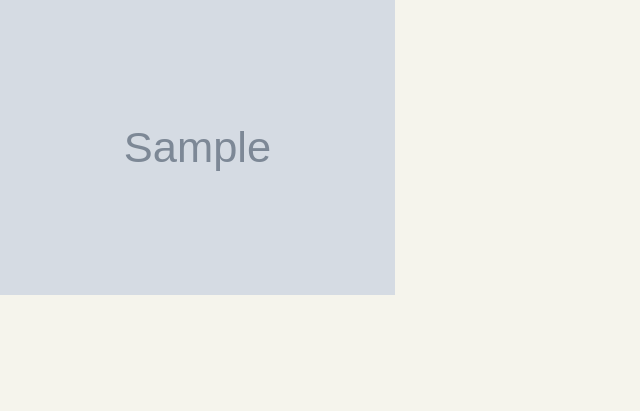
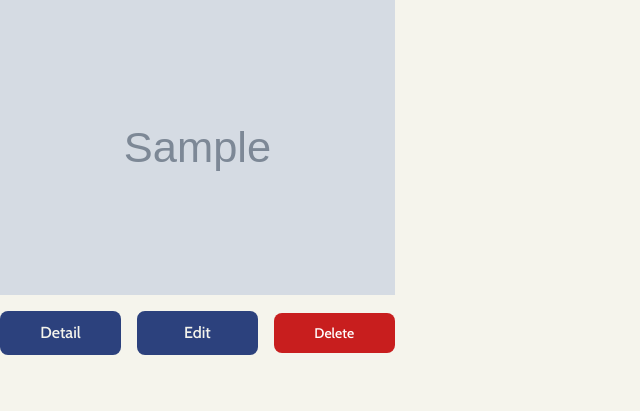
Before and after one commit to SpringOfLives/rosha_forms, a Django app: page /audition/ in a window 1280 px wide. Shown: the part 217-628 px from the top of the page, without its empty margins (0-640 px from the left). Run offline with Django 5.2, Linux system fonts and the light colour scheme; a user stored in the database is signed in; tables that the repository leaves empty hold one stand-in row (values such as "Sample post"); grey boxes marked "Sample" are stand-in pictures; style sheets or scripts are compiled from the project's sources; some libraries are stand-ins or nearby versions.

Commit message:
add crud button to audition list, auditioner list pages

```diff
--- a/templates/apps/audition/audition_list.html
+++ b/templates/apps/audition/audition_list.html
@@ -12,10 +12,29 @@
             <div class="flex flex-col gap-y-4">
                <div class="relative text-center h-full hover:brightness-95 hover:shadow-lg shadow-secondary-500 cursor-pointer transition-all duration-500">
                   <img src="{{ audition.poster.url }}" class="object-cover h-full">
-               <a href="{% url "audition:audition-detail" audition.id %}"
-                  class="absolute inset-0"></a>
+                  <a href="{% url "audition:audition-detail" audition.id %}"
+                     class="absolute inset-0"></a>
+               </div>
+                  <div class="grid{% if user.is_staff %} grid-cols-3 {% else %} grid-cols-1 {% endif %} gap-x-4 justify-center items-center">
+                     <a href="{% url "audition:audition-detail" audition.id %}"
+                        class="btn-primary btn btn-lg text-center{% if not user.is_staff %} w-full{% endif %}">Detail</a>
+                     {% if user.is_staff %}
+                     <a href="{% url "audition:audition-update" audition.id %}?next={{ request.path }}"
+                        class="btn-primary btn btn-lg text-center">Edit</a>
+                     <a data-modal-target="delete-modal-{{ forloop.counter }}"
+                        data-modal-toggle="delete-modal-{{ forloop.counter }}"
+                        class="mt-4 flex items-center justify-center gap-x-2 rounded-lg borderw bg-red-700 border-red-700 px-5 py-2.5 text-sm font-medium text-white hover:bg-red-800 hover:text-secondary-50 focus:outline-none cursor-pointer sm:mt-0 dark:bg-primary-600 dark:hover:bg-primary-700 dark:focus:ring-primary-800"
+                        role="button">Delete</a>
+                     {% endif %}
+                  </div>
             </div>
          {% endfor %}
       </div>
    </section>
 {% endblock content %}
+{% block modal %}
+   {% for audition in audition_list %}
+      {% url 'audition:audition-delete' audition.id as delete_url %}
+      {% include "components/delete_modal.html" with modal_id=forloop.counter obj_name=audition.name url=delete_url %}
+   {% endfor %}
+{% endblock modal %}
--- a/templates/apps/auditioner/auditioner_list.html
+++ b/templates/apps/auditioner/auditioner_list.html
@@ -110,7 +110,7 @@
                   <td>
                      <a data-modal-target="delete-modal-{{ forloop.counter }}"
                         data-modal-toggle="delete-modal-{{ forloop.counter }}"
-                        class="mt-4 flex items-center justify-center gap-x-2 rounded-lg borderw bg-red-700 border-red-700 px-5 py-2.5 text-sm font-medium text-white hover:bg-red-800 hover:text-secondary-50 focus:outline-none cursor-pointer sm:mt-0 dark:bg-primary-600 dark:hover:bg-primary-700 dark:focus:ring-primary-800"
+                        class="mt-4 flex items-center justify-center gap-x-2 rounded-lg border bg-red-700 border-red-700 px-5 py-2.5 text-sm font-medium text-white hover:bg-red-800 hover:text-secondary-50 focus:outline-none cursor-pointer sm:mt-0 dark:bg-primary-600 dark:hover:bg-primary-700 dark:focus:ring-primary-800"
                         role="button">
                         <svg class="mb-0.5 size-4.5 text-white dark:text-white"
                              aria-hidden="true"
```
